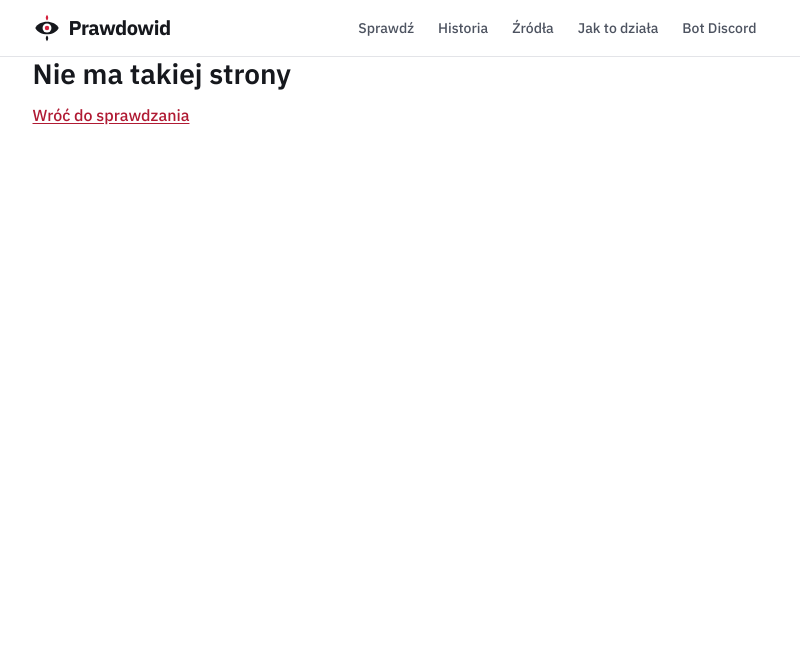
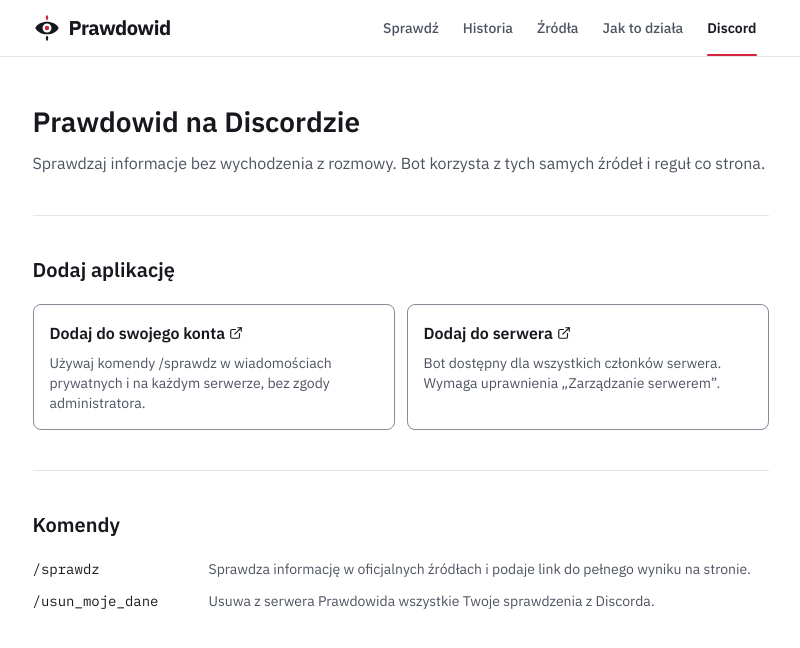
Before and after one commit to michalges/prawdowid, a React (Vite) app in the folder web/: page /discord in a window 1280 px wide. Shown: the top 648 px of the page, without its empty margins (232-1032 px from the left). Built offline with nearby package versions, Linux system fonts and the light colour scheme; no server answers.

Commit message:
feat(web): Discord page with install links; run bot in compose

```diff
--- a/web/src/components/Layout.tsx
+++ b/web/src/components/Layout.tsx
@@ -7,9 +7,8 @@ const NAV_ITEMS = [
   { to: '/historia', label: 'Historia' },
   { to: '/zrodla', label: 'Źródła' },
   { to: '/jak-to-dziala', label: 'Jak to działa' },
+  { to: '/discord', label: 'Discord' },
 ] as const
-const DISCORD_INVITE_URL =
-  'https://discord.com/oauth2/authorize?client_id=1573671960204943420&scope=bot%20applications.commands&permissions=84992'
 const NAV_LINK_CLASS =
   'relative inline-flex min-h-14 items-center px-3 text-body-sm font-medium transition-colors after:absolute after:inset-x-3 after:bottom-0 after:h-0.5 after:rounded-full after:transition-colors'
 
@@ -54,17 +53,6 @@ export function Layout() {
                   </Link>
                 </li>
               ))}
-              <li>
-                <a
-                  href={DISCORD_INVITE_URL}
-                  target="_blank"
-                  rel="noreferrer"
-                  className={`${NAV_LINK_CLASS} text-ink-muted after:bg-transparent hover:text-ink hover:after:bg-border-control`}
-                >
-                  Bot Discord
-                  <span className="sr-only"> (otwiera się w nowej karcie)</span>
-                </a>
-              </li>
             </ul>
           </nav>
         </div>
--- a/web/src/components/ResultView.tsx
+++ b/web/src/components/ResultView.tsx
@@ -123,7 +123,7 @@ export function ResultView({ result }: { result: CheckResult }) {
       <div className="flex flex-wrap items-center justify-between gap-4">
         <ShareButton checkId={result.check_id} />
         <p className="font-mono text-meta text-ink-subtle">
-          {result.model_info.llm} · korpus {result.model_info.corpus_version ?? 'brak'} ·{' '}
+          {result.model_info.llm} · wersja zbioru źródeł {result.model_info.corpus_version ?? 'brak'} ·{' '}
           {(result.latency_ms / 1000).toFixed(1)} s · id {result.check_id.slice(0, 8)}
         </p>
       </div>
--- a/web/src/components/TransparencyNote.tsx
+++ b/web/src/components/TransparencyNote.tsx
@@ -1,7 +1,7 @@
 import { getHealth } from '../api/client'
 import { useApi } from '../lib/useApi'
 
-/** The always-visible "AI-assisted, check the sources" line (CONCEPT §8), plus model and corpus. */
+/** The always-visible "AI-assisted, check the sources" line (CONCEPT §8), plus model and source collection version. */
 export function TransparencyNote({ isDetailed = false }: { isDetailed?: boolean }) {
   const health = useApi('health', getHealth)
   const model = health.status === 'ready' ? health.data : null
@@ -11,7 +11,7 @@ export function TransparencyNote({ isDetailed = false }: { isDetailed?: boolean
       {model && isDetailed && <p className="text-body-sm text-ink-muted">{model.data_processing_pl}</p>}
       {model && isDetailed && (
         <p className="font-mono">
-          {model.llm_provider} · korpus {model.corpus_version ?? 'brak'}
+          {model.llm_provider} · wersja zbioru źródeł {model.corpus_version ?? 'brak'}
         </p>
       )}
     </div>
--- /dev/null
+++ b/web/src/pages/DiscordPage.tsx
@@ -0,0 +1,69 @@
+import { ExternalLink } from 'lucide-react'
+
+const DISCORD_CLIENT_ID = '1573671960204943420'
+const DISCORD_BOT_PERMISSIONS = '84992'
+
+const INSTALL_OPTIONS = [
+  {
+    title: 'Dodaj do swojego konta',
+    description: 'Używaj komendy /sprawdz w wiadomościach prywatnych i na każdym serwerze, bez zgody administratora.',
+    href: `https://discord.com/oauth2/authorize?client_id=${DISCORD_CLIENT_ID}&integration_type=1&scope=applications.commands`,
+  },
+  {
+    title: 'Dodaj do serwera',
+    description: 'Bot dostępny dla wszystkich członków serwera. Wymaga uprawnienia „Zarządzanie serwerem”.',
+    href: `https://discord.com/oauth2/authorize?client_id=${DISCORD_CLIENT_ID}&integration_type=0&scope=bot%20applications.commands&permissions=${DISCORD_BOT_PERMISSIONS}`,
+  },
+] as const
+
+const COMMANDS = [
+  ['/sprawdz', 'Sprawdza informację w oficjalnych źródłach i podaje link do pełnego wyniku na stronie.'],
+  ['/usun_moje_dane', 'Usuwa z serwera Prawdowida wszystkie Twoje sprawdzenia z Discorda.'],
+] as const
+
+export function DiscordPage() {
+  return (
+    <div className="divide-y divide-border py-2">
+      <header className="flex flex-col gap-3 py-8 sm:py-10">
+        <h1 className="text-title font-semibold text-ink">Prawdowid na Discordzie</h1>
+        <p className="text-body text-ink-muted">
+          Sprawdzaj informacje bez wychodzenia z rozmowy. Bot korzysta z tych samych źródeł i reguł co strona.
+        </p>
+      </header>
+
+      <section className="flex flex-col gap-5 py-8 sm:py-10">
+        <h2 className="text-heading font-semibold text-ink">Dodaj aplikację</h2>
+        <ul className="flex flex-col gap-3 sm:flex-row">
+          {INSTALL_OPTIONS.map((option) => (
+            <li key={option.title} className="flex flex-1">
+              <a
+                href={option.href}
+                target="_blank"
+                rel="noopener noreferrer"
+                className="flex flex-1 flex-col gap-2 rounded-md border border-border-control p-4 transition-colors hover:border-brand-600"
+              >
+                <span className="inline-flex items-center gap-1 text-body font-semibold text-ink">
+                  {option.title}
+                  <ExternalLink aria-hidden className="size-3.5" />
+                </span>
+                <span className="text-body-sm text-ink-muted">{option.description}</span>
+              </a>
+            </li>
+          ))}
+        </ul>
+      </section>
+
+      <section className="flex flex-col gap-5 py-8 sm:py-10">
+        <h2 className="text-heading font-semibold text-ink">Komendy</h2>
+        <dl className="flex flex-col gap-3">
+          {COMMANDS.map(([command, description]) => (
+            <div key={command} className="flex flex-col gap-1 sm:flex-row sm:gap-4">
+              <dt className="font-mono text-body-sm text-ink sm:w-40">{command}</dt>
+              <dd className="text-body-sm text-ink-muted">{description}</dd>
+            </div>
+          ))}
+        </dl>
+      </section>
+    </div>
+  )
+}
--- a/web/src/pages/SourcesPage.tsx
+++ b/web/src/pages/SourcesPage.tsx
@@ -72,7 +72,7 @@ export function SourcesPage({ catalog }: { catalog: SourceCatalog }) {
           to inne wiarygodne źródła. Samo źródło nigdy nie przesądza o ocenie.
         </p>
         <p className="font-mono text-meta text-ink-subtle">
-          {catalog.documents} dokumentów · {catalog.chunks} fragmentów · wersja korpusu{' '}
+          {catalog.documents} dokumentów · {catalog.chunks} fragmentów · wersja zbioru źródeł{' '}
           {catalog.corpus_version ?? 'brak'}
         </p>
       </div>
--- a/web/src/routeTree.gen.ts
+++ b/web/src/routeTree.gen.ts
@@ -10,6 +10,7 @@
 
 import { Route as rootRouteImport } from './routes/__root'
 import { Route as IndexRouteImport } from './routes/index'
+import { Route as DiscordRouteImport } from './routes/discord'
 import { Route as HistoriaRouteImport } from './routes/historia'
 import { Route as JakToDzialaRouteImport } from './routes/jak-to-dziala'
 import { Route as ZrodlaRouteImport } from './routes/zrodla'
@@ -18,6 +19,11 @@ import { Route as WynikCheckIdRouteImport } from './routes/wynik.$checkId'
 const IndexRoute = IndexRouteImport.update({
   id: '/',
   path: '/',
+  getParentRoute: () => rootRouteImport,
+} as any)
+const DiscordRoute = DiscordRouteImport.update({
+  id: '/discord',
+  path: '/discord',
   getParentRoute: () => rootRouteImport,
 } as any)
 const HistoriaRoute = HistoriaRouteImport.update({
@@ -43,6 +49,7 @@ const WynikCheckIdRoute = WynikCheckIdRouteImport.update({
 
 export interface FileRoutesByFullPath {
   '/': typeof IndexRoute
+  '/discord': typeof DiscordRoute
   '/historia': typeof HistoriaRoute
   '/jak-to-dziala': typeof JakToDzialaRoute
   '/zrodla': typeof ZrodlaRoute
@@ -50,6 +57,7 @@ export interface FileRoutesByFullPath {
 }
 export interface FileRoutesByTo {
   '/': typeof IndexRoute
+  '/discord': typeof DiscordRoute
   '/historia': typeof HistoriaRoute
   '/jak-to-dziala': typeof JakToDzialaRoute
   '/zrodla': typeof ZrodlaRoute
@@ -58,6 +66,7 @@ export interface FileRoutesByTo {
 export interface FileRoutesById {
   __root__: typeof rootRouteImport
   '/': typeof IndexRoute
+  '/discord': typeof DiscordRoute
   '/historia': typeof HistoriaRoute
   '/jak-to-dziala': typeof JakToDzialaRoute
   '/zrodla': typeof ZrodlaRoute
@@ -66,12 +75,24 @@ export interface FileRoutesById {
 export interface FileRouteTypes {
   fileRoutesByFullPath: FileRoutesByFullPath
   fullPaths:
-    '/' | '/historia' | '/jak-to-dziala' | '/zrodla' | '/wynik/$checkId'
+    | '/'
+    | '/discord'
+    | '/historia'
+    | '/jak-to-dziala'
+    | '/zrodla'
+    | '/wynik/$checkId'
   fileRoutesByTo: FileRoutesByTo
-  to: '/' | '/historia' | '/jak-to-dziala' | '/zrodla' | '/wynik/$checkId'
+  to:
+    | '/'
+    | '/discord'
+    | '/historia'
+    | '/jak-to-dziala'
+    | '/zrodla'
+    | '/wynik/$checkId'
   id:
     | '__root__'
     | '/'
+    | '/discord'
     | '/historia'
     | '/jak-to-dziala'
     | '/zrodla'
@@ -80,6 +101,7 @@ export interface FileRouteTypes {
 }
 export interface RootRouteChildren {
   IndexRoute: typeof IndexRoute
+  DiscordRoute: typeof DiscordRoute
   HistoriaRoute: typeof HistoriaRoute
   JakToDzialaRoute: typeof JakToDzialaRoute
   ZrodlaRoute: typeof ZrodlaRoute
@@ -93,6 +115,13 @@ declare module '@tanstack/react-router' {
       path: '/'
       fullPath: '/'
       preLoaderRoute: typeof IndexRouteImport
+      parentRoute: typeof rootRouteImport
+    }
+    '/discord': {
+      id: '/discord'
+      path: '/discord'
+      fullPath: '/discord'
+      preLoaderRoute: typeof DiscordRouteImport
       parentRoute: typeof rootRouteImport
     }
     '/historia': {
@@ -128,6 +157,7 @@ declare module '@tanstack/react-router' {
 
 const rootRouteChildren: RootRouteChildren = {
   IndexRoute: IndexRoute,
+  DiscordRoute: DiscordRoute,
   HistoriaRoute: HistoriaRoute,
   JakToDzialaRoute: JakToDzialaRoute,
   ZrodlaRoute: ZrodlaRoute,
--- /dev/null
+++ b/web/src/routes/discord.tsx
@@ -0,0 +1,5 @@
+import { createFileRoute } from '@tanstack/react-router'
+
+import { DiscordPage } from '../pages/DiscordPage'
+
+export const Route = createFileRoute('/discord')({ component: DiscordPage })
```
Also changed, not shown: 1 other file (tests, documents, lock files or other folders).
